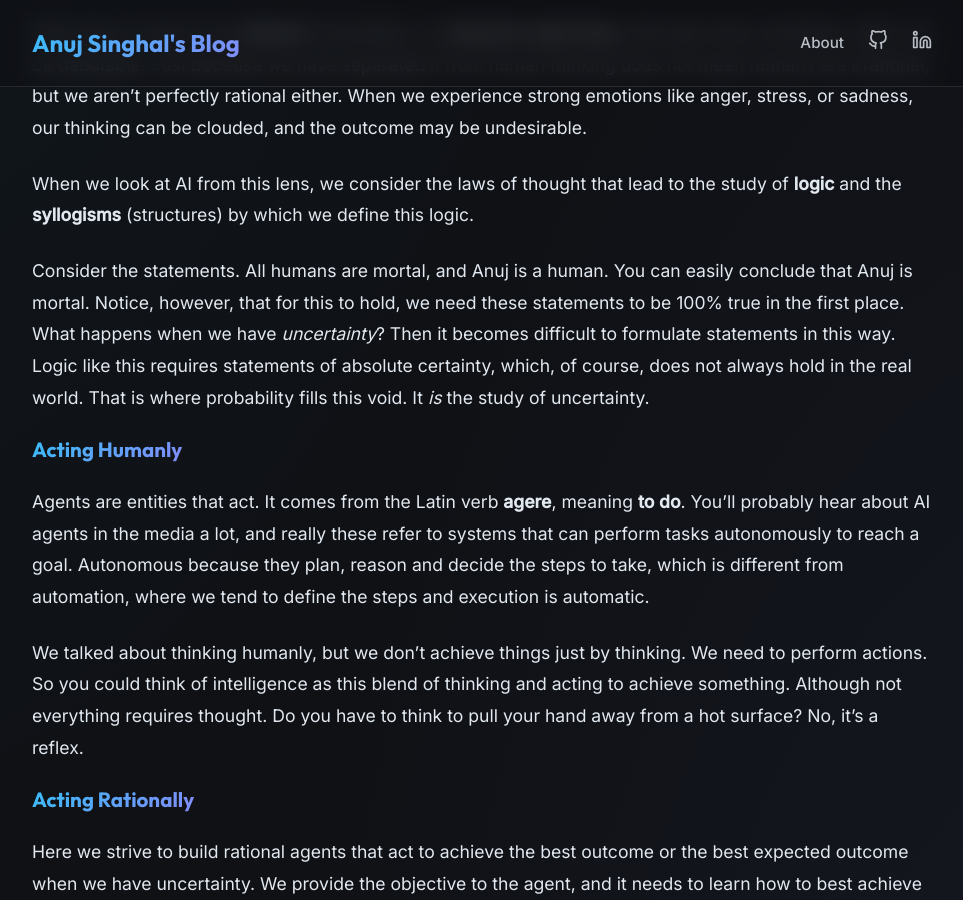
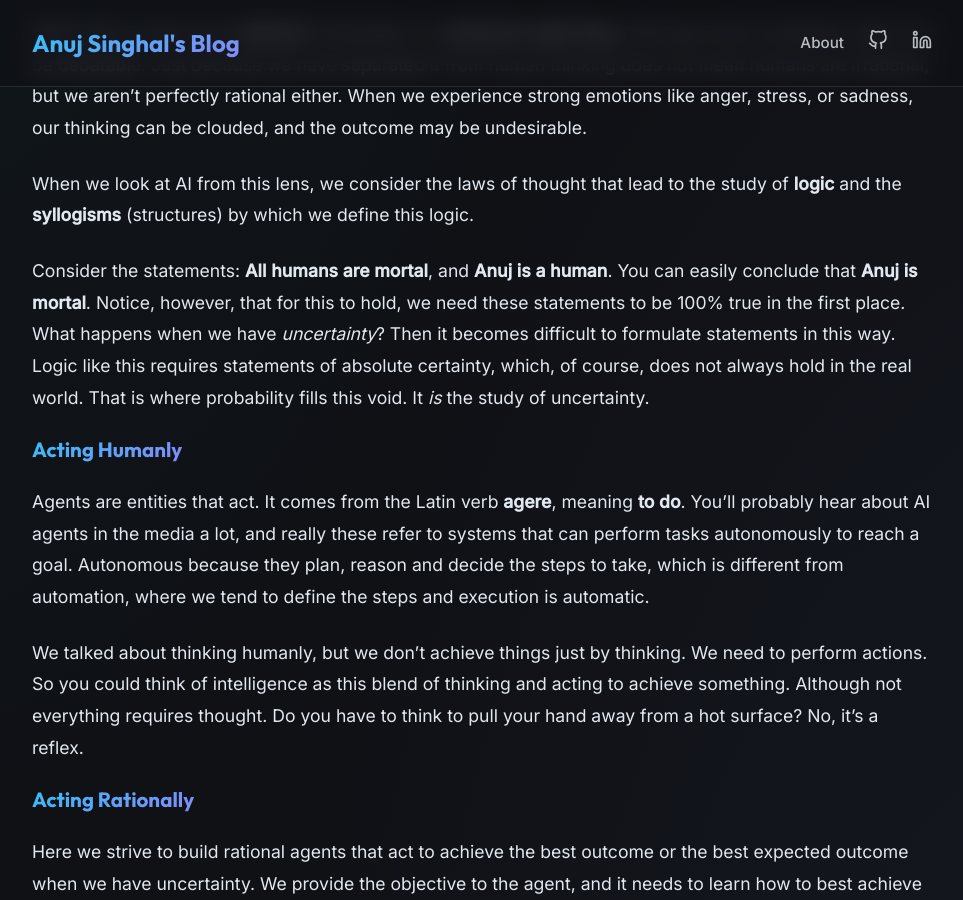
Before and after one commit to aks1708/aks1708.github.io, a Jekyll site: the page built from _posts/2026-04-10-AI-Part01.md, in a window 1280 px wide and 900 px high, scrolled down 1352 px. Shown: the whole window, without its empty margins (158-1121 px from the left). Built offline with Jekyll 4.4.1, drawn with Linux system fonts in a browser that asks for light colours.

```diff
--- a/_posts/2026-04-10-AI-Part01.md
+++ b/_posts/2026-04-10-AI-Part01.md
@@ -23,7 +23,7 @@ What does it mean to be **rational**? Essentially, it is **doing the right thing
 
 When we look at AI from this lens, we consider the laws of thought that lead to the study of **logic** and the **syllogisms** (structures) by which we define this logic.
 
-Consider the statements. All humans are mortal, and Anuj is a human. You can easily conclude that Anuj is mortal. Notice, however, that for this to hold, we need these statements to be 100% true in the first place. What happens when we have *uncertainty*? Then it becomes difficult to formulate statements in this way. Logic like this requires statements of absolute certainty, which, of course, does not always hold in the real world. That is where probability fills this void. It *is* the study of uncertainty.
+Consider the statements: **All humans are mortal**, and **Anuj is a human**. You can easily conclude that **Anuj is mortal**. Notice, however, that for this to hold, we need these statements to be 100% true in the first place. What happens when we have *uncertainty*? Then it becomes difficult to formulate statements in this way. Logic like this requires statements of absolute certainty, which, of course, does not always hold in the real world. That is where probability fills this void. It *is* the study of uncertainty.
 
 ### <span style="background: linear-gradient(135deg, #38bdf8 0%, #818cf8 100%); -webkit-background-clip: text; background-clip: text; -webkit-text-fill-color: transparent;">Acting Humanly</span> ###
 
```
